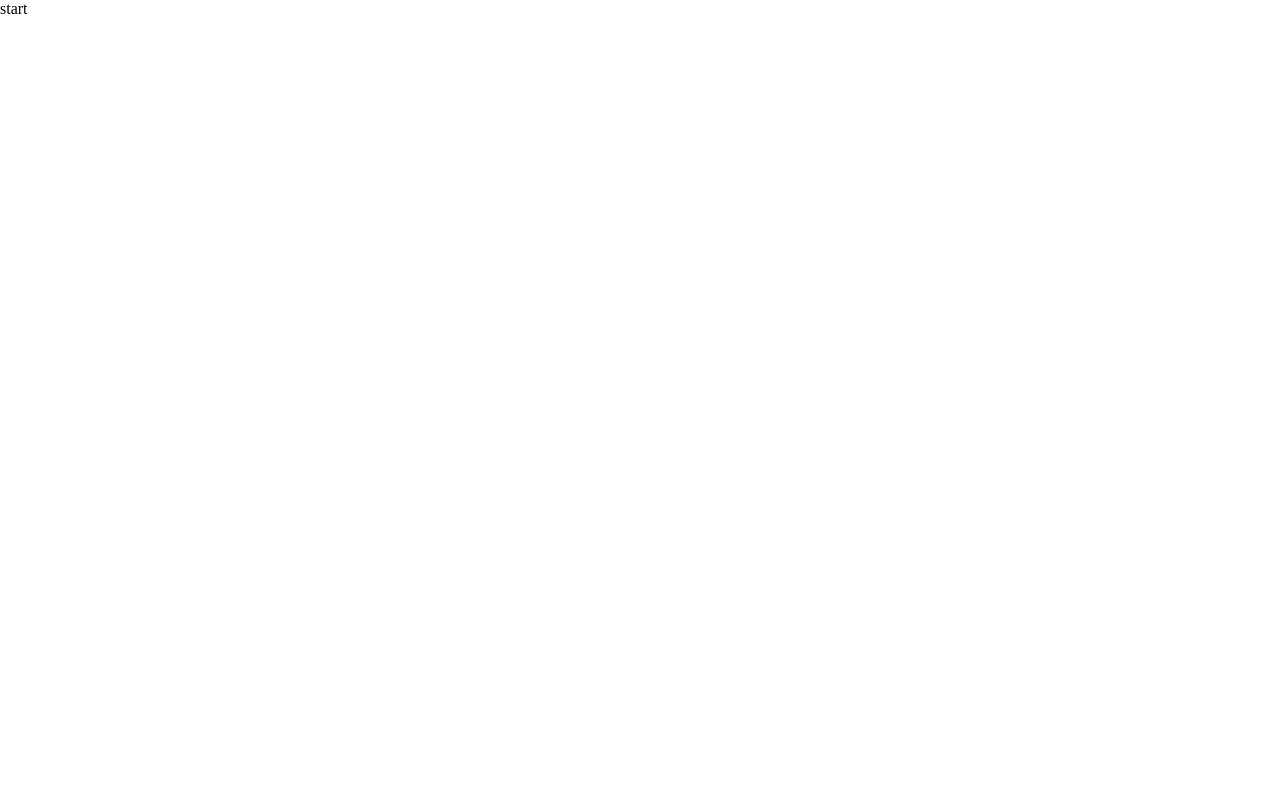
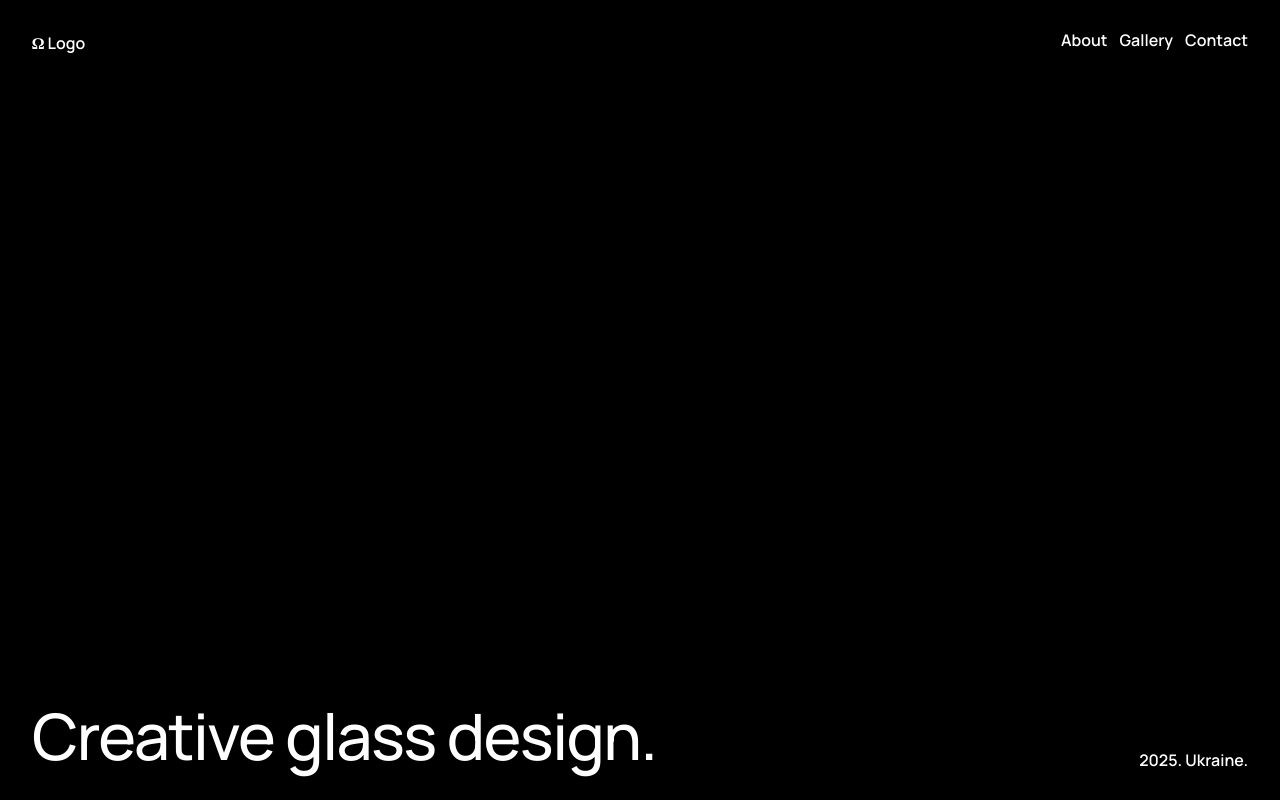
Before and after one commit to freetimezp/usefull-things-391-glass, a website built with Vite: page index.html in a window 1280 px wide. Built offline with nearby package versions, Linux system fonts and the light colour scheme.

Commit message:
02. usefull-things-391-glass. UI.

```diff
--- a/index.html
+++ b/index.html
@@ -10,7 +10,25 @@
     </head>
 
     <body>
-        start
+        <nav>
+            <div class="logo">
+                <a href="#">&#8486; Logo</a>
+            </div>
+            <div class="nav-links">
+                <a href="#">About</a>
+                <a href="#">Gallery</a>
+                <a href="#">Contact</a>
+            </div>
+        </nav>
+
+        <section class="hero">
+            <img src="./src/assets/images/hero.jpg" alt="" id="glassTexture" />
+
+            <div class="hero-content">
+                <h1>Creative glass design.</h1>
+                <p>2025. Ukraine.</p>
+            </div>
+        </section>
 
         <script type="module" src="./src/assets/js/main.js"></script>
     </body>
--- a/src/assets/css/style.css
+++ b/src/assets/css/style.css
@@ -1,3 +1,5 @@
+@import url("https://fonts.googleapis.com/css2?family=Manrope:wght@200..800&display=swap");
+
 * {
     padding: 0;
     margin: 0;
@@ -9,3 +11,77 @@
 a {
     text-decoration: none;
 }
+
+body {
+    font-family: "Manrope";
+    background-color: #000;
+    color: #fff;
+}
+
+h1 {
+    font-size: 4rem;
+    font-weight: 500;
+    letter-spacing: -0.1rem;
+    line-height: 1;
+}
+
+a,
+p {
+    color: #fff;
+    font-size: 1rem;
+    font-weight: 550;
+    line-height: 1;
+    display: inline-block;
+}
+
+nav {
+    position: fixed;
+    width: 100%;
+    padding: 2rem;
+    display: flex;
+    justify-content: space-between;
+    align-items: flex-start;
+    z-index: 2;
+}
+
+nav .nav-links {
+    display: flex;
+    gap: 0.75rem;
+}
+
+.hero {
+    position: relative;
+    width: 100%;
+    height: 100svh;
+    overflow: hidden;
+}
+
+.hero img#glassTexture {
+    display: none;
+}
+
+.hero-content {
+    position: absolute;
+    left: 0;
+    bottom: 0;
+    width: 100%;
+    padding: 2rem;
+    display: flex;
+    justify-content: space-between;
+    align-items: flex-end;
+}
+
+.hero-content h1 {
+    width: 60%;
+}
+
+@media (max-width: 1000px) {
+    .hero-content {
+        align-items: flex-start;
+        flex-direction: column-reverse;
+        gap: 1rem;
+    }
+    .hero-content h1 {
+        width: 100%;
+    }
+}
```
Also changed, not shown: src/assets/images/hero.jpg (added), 1 other file.
